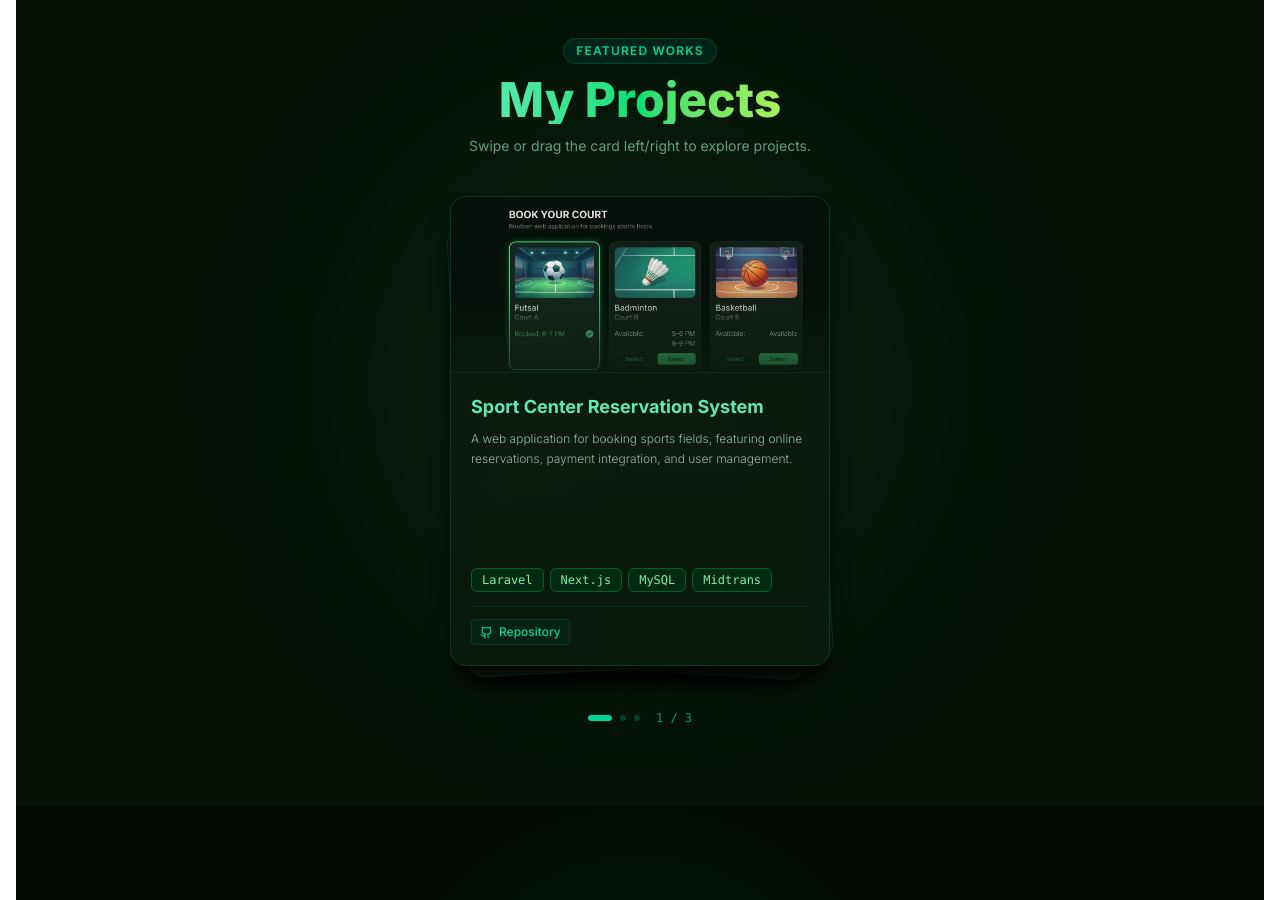
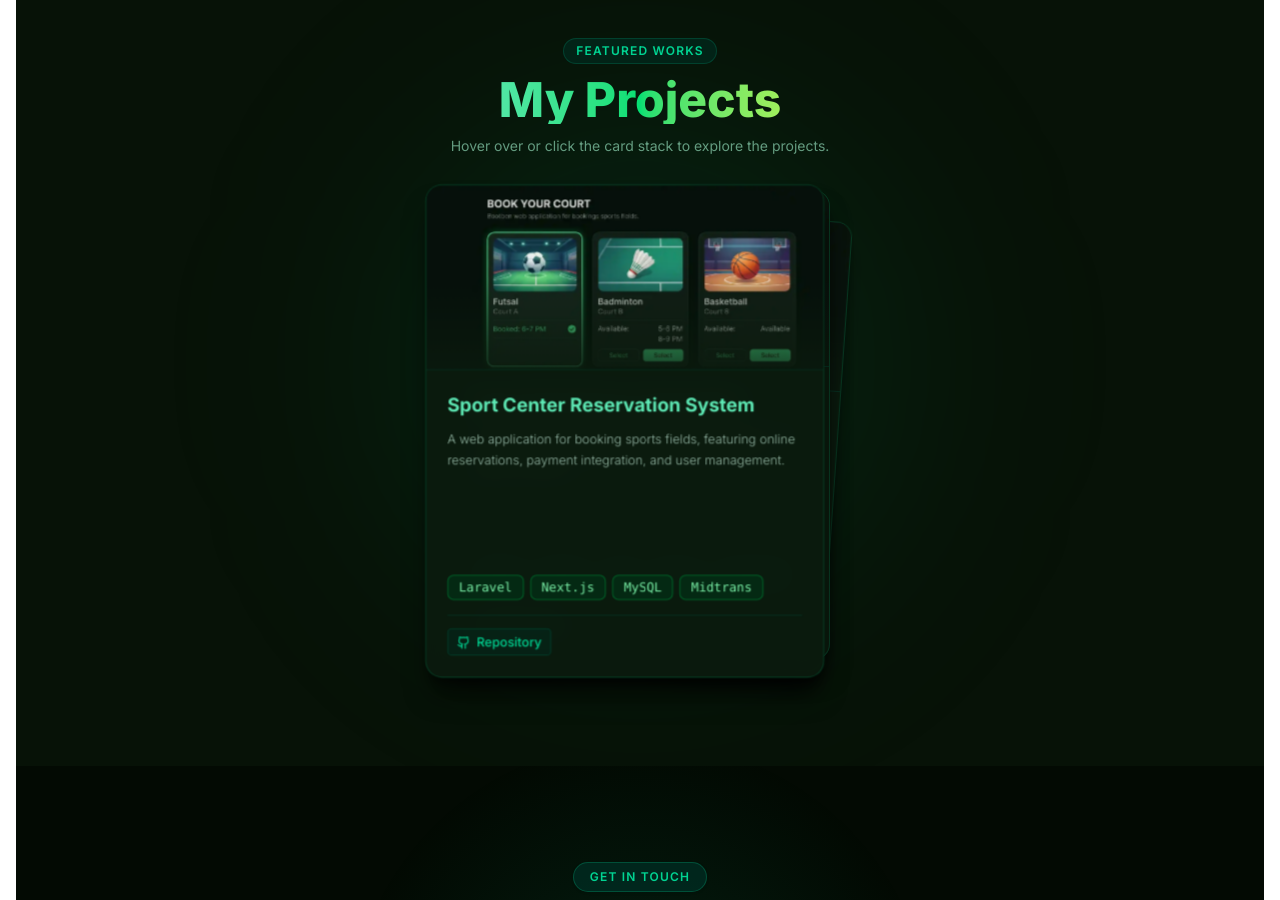
Before and after one commit to maingga/portofolio-website, a Next.js app: page / in a window 1280 px wide. Shown: the part 1880-2780 px from the top of the page. Built offline with nearby package versions, Linux system fonts and the light colour scheme.

Commit message:
Update isi portofolio

```diff
--- a/src/components/Portfolio.tsx
+++ b/src/components/Portfolio.tsx
@@ -34,22 +34,43 @@ const PROJECTS: ProjectCardProps[] = [
   },
 ];
 
+// Konfigurasi posisi deck untuk Desktop
+const DECK_CONFIG = [
+  {
+    stacked: { x: "-4%", y: 0, rotate: -4, scale: 0.96, zIndex: 1 },
+    spread: { x: "-102%", y: 6, rotate: -3, scale: 1, zIndex: 1 },
+  },
+  {
+    stacked: { x: "0%", y: -6, rotate: 0, scale: 1, zIndex: 3 },
+    spread: { x: "0%", y: -10, rotate: 0, scale: 1.02, zIndex: 3 },
+  },
+  {
+    stacked: { x: "4%", y: 4, rotate: 4, scale: 0.96, zIndex: 2 },
+    spread: { x: "102%", y: 6, rotate: 3, scale: 1, zIndex: 2 },
+  },
+] as const;
+
 export default function Portfolio() {
-  const [cards, setCards] = useState(PROJECTS);
-  const [currentIndex, setCurrentIndex] = useState(0);
+  // Desktop States
+  const [isSpread, setIsSpread] = useState(false);
+  const [activeCardIndex, setActiveCardIndex] = useState<number | null>(0);
 
-  // Mengoptimalkan fungsi rotasi kartu menggunakan useCallback
-  const handleSwipeComplete = useCallback(() => {
-    setCards((prevCards) => {
-      const copy = [...prevCards];
-      const movedCard = copy.shift();
-      if (movedCard) copy.push(movedCard);
+  // Mobile States
+  const [mobileCards, setMobileCards] = useState(PROJECTS);
+  const [mobileIndex, setMobileIndex] = useState(0);
+
+  // Handler untuk menggeser kartu di mobile secara efisien
+  const handleMobileSwipe = useCallback(() => {
+    setMobileCards((prev) => {
+      const copy = [...prev];
+      const moved = copy.shift();
+      if (moved) copy.push(moved);
       return copy;
     });
-    setCurrentIndex((prev) => (prev + 1) % PROJECTS.length);
+    setMobileIndex((prev) => (prev + 1) % PROJECTS.length);
   }, []);
 
-  const memoizedProjects = useMemo(() => cards, [cards]);
+  const memoizedProjects = useMemo(() => PROJECTS, []);
 
   return (
     <section
@@ -57,7 +78,7 @@ export default function Portfolio() {
       className="min-h-screen px-4 sm:px-6 py-20 bg-[#071207] text-white flex flex-col justify-center items-center overflow-hidden relative"
       aria-labelledby="portfolio-heading"
     >
-      {/* Background Glow (GPU Optimized) */}
+      {/* Background Glow (Hardware-accelerated) */}
       <div className="absolute top-1/2 left-1/2 -translate-x-1/2 -translate-y-1/2 w-[300px] sm:w-[500px] h-[300px] sm:h-[500px] bg-emerald-500/10 blur-[120px] rounded-full pointer-events-none transform-gpu" />
 
       <div className="max-w-6xl w-full mx-auto relative z-10 flex flex-col items-center">
@@ -79,29 +100,31 @@ export default function Portfolio() {
             My Projects
           </h2>
           <p className="text-emerald-200/60 text-xs sm:text-sm mt-3">
-            Swipe or drag the card left/right to explore projects.
+            <span className="block sm:hidden">Swipe the card left or right to explore.</span>
+            <span className="hidden sm:inline">Hover over or click the card stack to explore the projects.</span>
           </p>
         </motion.div>
 
-        {/* SWIPEABLE DECK CONTAINER */}
-        <div className="relative w-full max-w-[310px] sm:max-w-[380px] h-[470px] sm:h-[490px] flex justify-center items-center select-none">
+        {/* ======================================================== */}
+        {/* 1. MOBILE VIEW: SWIPEABLE STACK (Hidden on Desktop)        */}
+        {/* ======================================================== */}
+        <div className="flex sm:hidden flex-col items-center w-full">
+          <div className="relative w-full max-w-[310px] h-[460px] flex justify-center items-center select-none">
             <AnimatePresence mode="popLayout">
-            {memoizedProjects.map((project, index) => {
+              {mobileCards.map((project, index) => {
                 const isTopCard = index === 0;
 
                 return (
                   <motion.div
-                  key={project.title}
+                    key={`mobile-${project.title}`}
                     className="absolute top-0 w-full cursor-grab active:cursor-grabbing touch-none will-change-transform"
-                  style={{ zIndex: memoizedProjects.length - index }}
-                  // Hanya kartu teratas yang dapat di-drag / swipe
+                    style={{ zIndex: mobileCards.length - index }}
                     drag={isTopCard ? "x" : false}
                     dragConstraints={{ left: 0, right: 0 }}
                     dragElastic={0.9}
                     onDragEnd={(_, info) => {
-                    // Jika digeser sejauh lebih dari 90px ke kiri atau kanan
                       if (Math.abs(info.offset.x) > 90) {
-                      handleSwipeComplete();
+                        handleMobileSwipe();
                       }
                     }}
                     animate={{
@@ -110,11 +133,7 @@ export default function Portfolio() {
                       rotate: isTopCard ? 0 : index % 2 === 0 ? 3 : -3,
                       opacity: index > 2 ? 0 : 1,
                     }}
-                  transition={{
-                    type: "spring",
-                    stiffness: 280,
-                    damping: 24,
-                  }}
+                    transition={{ type: "spring", stiffness: 280, damping: 24 }}
                   >
                     <ProjectCard {...project} />
                   </motion.div>
@@ -123,19 +142,62 @@ export default function Portfolio() {
             </AnimatePresence>
           </div>
 
-        {/* Dynamic Card Indicator */}
+          {/* Mobile Indicator & Counter */}
           <div className="flex items-center gap-2 mt-6">
             {PROJECTS.map((_, idx) => (
               <span
                 key={idx}
                 className={`h-1.5 rounded-full transition-all duration-300 ${
-                idx === currentIndex ? "w-6 bg-emerald-400" : "w-1.5 bg-emerald-800/60"
+                  idx === mobileIndex ? "w-6 bg-emerald-400" : "w-1.5 bg-emerald-800/60"
                 }`}
               />
             ))}
             <span className="text-xs text-emerald-400/70 ml-2 font-mono">
-            {currentIndex + 1} / {PROJECTS.length}
+              {mobileIndex + 1} / {PROJECTS.length}
             </span>
+          </div>
+        </div>
+
+        {/* ======================================================== */}
+        {/* 2. DESKTOP VIEW: INTERACTIVE SPREAD DECK (Hidden on Mobile) */}
+        {/* ======================================================== */}
+        <div
+          className="hidden sm:flex relative w-full max-w-[380px] h-[490px] justify-center items-center cursor-pointer select-none"
+          onMouseEnter={() => setIsSpread(true)}
+          onMouseLeave={() => {
+            setIsSpread(false);
+            setActiveCardIndex(null);
+          }}
+          onClick={() => setIsSpread((prev) => !prev)}
+        >
+          {memoizedProjects.map((project, index) => {
+            const config = DECK_CONFIG[index];
+            const isCardActive = activeCardIndex === index;
+            const targetPos = isSpread ? config.spread : config.stacked;
+
+            return (
+              <motion.div
+                key={`desktop-${project.title}`}
+                className="absolute top-0 w-full will-change-transform"
+                onMouseEnter={() => setActiveCardIndex(index)}
+                animate={{
+                  x: targetPos.x,
+                  y: targetPos.y,
+                  rotate: isCardActive ? 0 : targetPos.rotate,
+                  scale: isCardActive ? 1.05 : targetPos.scale,
+                  zIndex: isCardActive ? 20 : targetPos.zIndex,
+                }}
+                transition={{
+                  type: "spring",
+                  stiffness: 180,
+                  damping: 22,
+                  mass: 0.8,
+                }}
+              >
+                <ProjectCard {...project} />
+              </motion.div>
+            );
+          })}
         </div>
       </div>
     </section>
```
Lines whose indentation alone changed are shown as unchanged.
